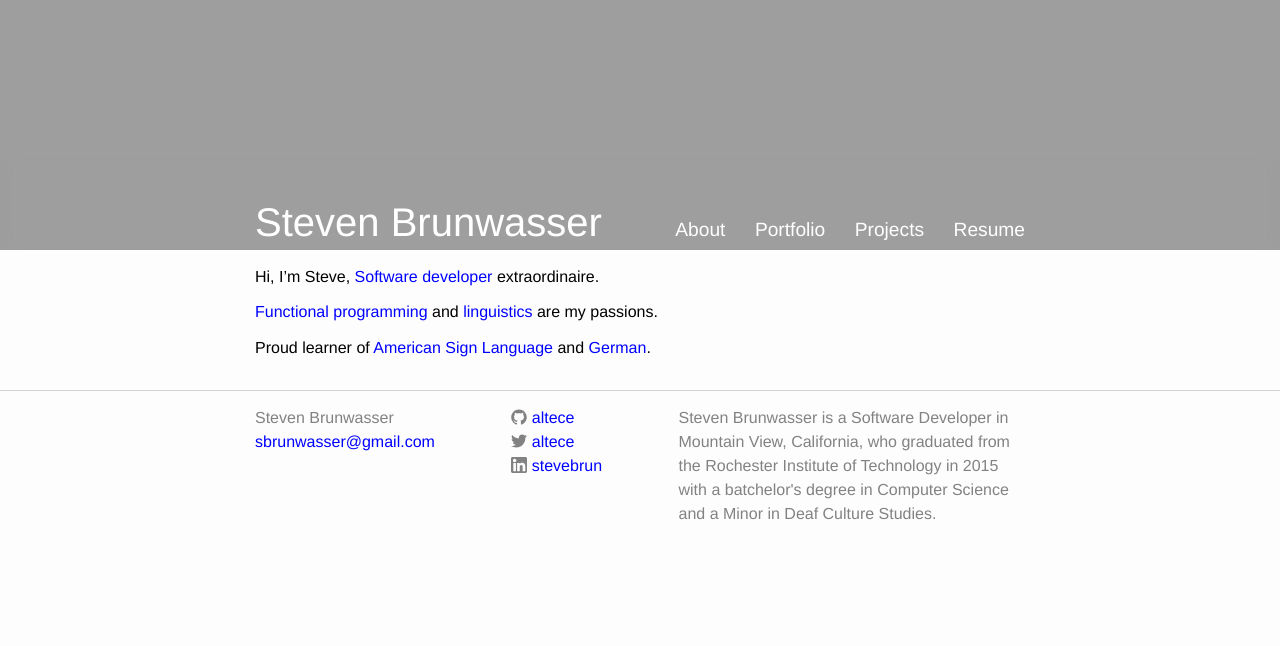
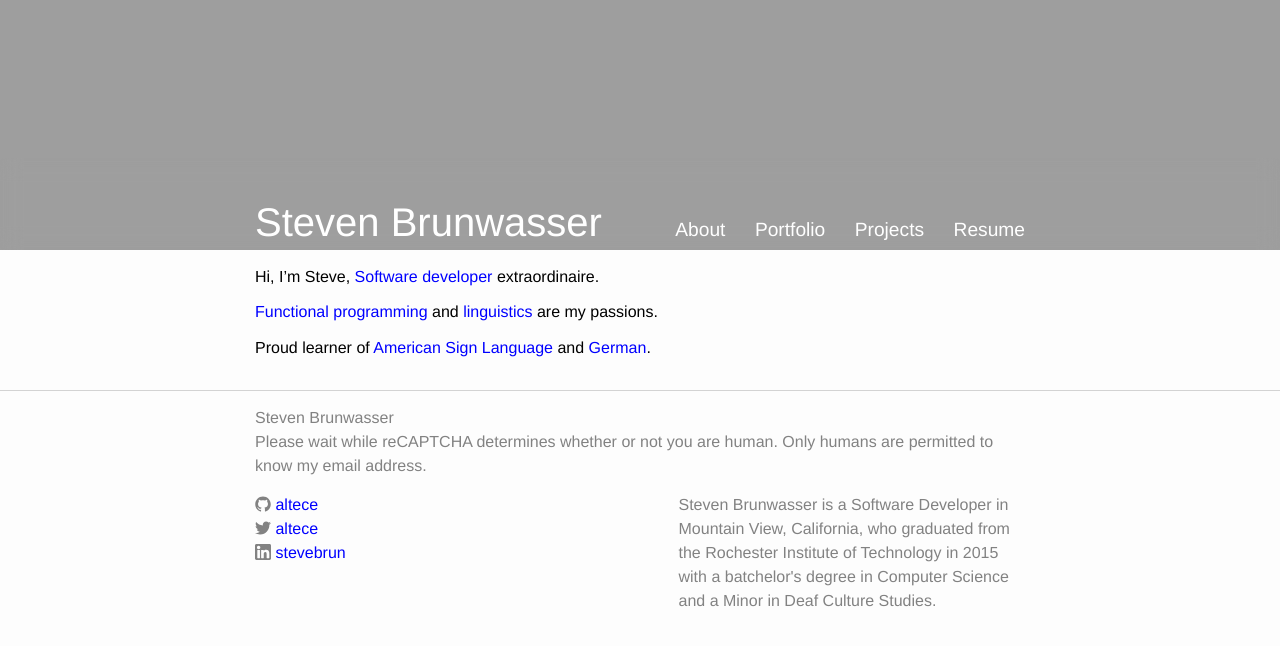
Before and after one commit to libsteve/altece.github.io, a Jekyll site: the page built from index.md, in a window 1280 px wide. Shown: the top 646 px of the page. Built offline with Jekyll 4.4.1, drawn with Linux system fonts in a browser that asks for light colours; some of the changed lines change nothing that is shown.

Commit message:
Working on adding recaptcha protection for my email address.

```diff
--- a/_config.yml
+++ b/_config.yml
@@ -1,7 +1,6 @@
 ##
 # Site settings
 title: Steven Brunwasser
-email: sbrunwasser@gmail.com
 description: > # this means to ignore newlines until "baseurl:"
   Steven Brunwasser is a Software Developer in Mountain View, California,
   who graduated from the Rochester Institute of Technology in 2015 with a
@@ -26,6 +25,9 @@ online_profiles:
     url: https://linkedin.com/in/stevebrun
 
 
+recaptcha_key: 6Ld8-UYUAAAAAFuFEGvFJAeWGfalxtgBSv4bdeqA
+recaptcha_server: setup the server
+
 ##
 # Build settings
 source:      .
--- a/_includes/footer.html
+++ b/_includes/footer.html
@@ -4,8 +4,17 @@
     <section class="contact-section">
       <ul class="contact-list">
         <li>{{ site.title }}</li>
-        <li><a href="mailto:{{ site.email }}">{{ site.email }}</a></li>
+        <!-- <div class="g-recaptcha"
+             data-sitekey="{{ site.recaptcha_key }}"
+             data-callback="emailRecaptchaDidExecute"
+             data-size="invisible">
+        </div> -->
+        <li id="email-address-location">
+          Please wait while reCAPTCHA determines whether or not you are human.
+          Only humans are permitted to know my email address.
+        </li>
       </ul>
+      <div id="email-recaptcha"></div>
     </section>
 
     <section class="social-media-section">
--- a/_includes/head.html
+++ b/_includes/head.html
@@ -41,4 +41,14 @@
         title="{{ site.title }}" href="{{ "/feed.xml"
                                         | prepend: site.baseurl
                                         | prepend: site.url }}">
+
+  <script type="text/javascript" src="{{ '/scripts/recaptcha.js'
+                                       | prepend: site.baseurl
+                                       | prepend: site.url }}"></script>
+  <script type="text/javascript">
+    (function(){
+      sbrun.reaptcha.siteKey = "{{ site.recaptcha_key }}";
+      sbrun.recaptcha.serverPath = "{{ site.recaptcha_server }}";
+    }());
+  </script>
 </head>
--- /dev/null
+++ b/scripts/recaptcha.js
@@ -0,0 +1,59 @@
+class sbrun {
+    static requestJson(method, path, parameters, callback) {
+        const xhttp = new XMLHttpRequest();
+        xhttp.open(method, path, true);
+        xhttp.setRequestHeader("Content-type", "application/json");
+        xhttp.setRequestHeader("Accept", "application/json");
+        xhttp.responseType = "json";
+        xhttp.onreadystatechange = function() {
+            if (xhttp.readyState === XMLHttpRequest.DONE && xhttp.status === 200) {
+                callback(xhttp.response);
+            }
+        };
+        xhttp.send(parameters);
+    }
+}
+
+sbrun.recaptcha = class {
+    // static siteKey: string
+    // static serverPath: string
+
+    static didGenerateToken(userToken) {
+        if (siteKey == undefined) { throw "sbrun.recaptcha.serverPath is not set."; }
+        sbrun.requestJson('POST', sbrun.recaptcha.serverPath, response => {
+            const element = document.getElementById('email-address-location');
+            if (response.success) {
+                const link = document.createElement('a');
+                link.setAttribute('href', `mailto:${response.email}`);
+                link.innerText = response.email;
+                element.appendChild(link);
+            } else {
+                element.innerText =
+                    `Sorry, but reCAPTCHA seems to think you might not be human,
+                     so I won't divulge my email address.`;
+            }
+        });
+    }
+
+    static didLoad() {
+        if (siteKey == undefined) { throw "sbrun.recaptcha.siteKey is not set."; }
+        const elementId = 'email-recaptcha';
+        grecaptcha.render(elementId, {
+            'siteKey': sbrun.recaptcha.siteKey,
+            'callback': 'sbrun.recaptcha.didGenerateToken'
+        });
+        grecaptcha.execute(elementId);
+    }
+}
+
+(function() {
+    const grecaptcha = 'https://www.google.com/recaptcha/api.js';
+    const onload = 'sbrun.recaptcha.didLoad';
+    const source = `${grecaptcha}?onload=${onload}&render=explicit`;
+    const script = document.createElement('script');
+    script.setAttribute('type', 'text/javascript');
+    script.setAttribute('src', source);
+    script.setAttribute('async', '');
+    script.setAttribute('defer', '');
+    document.head.appendChild(recaptchaScript);
+}());
```
